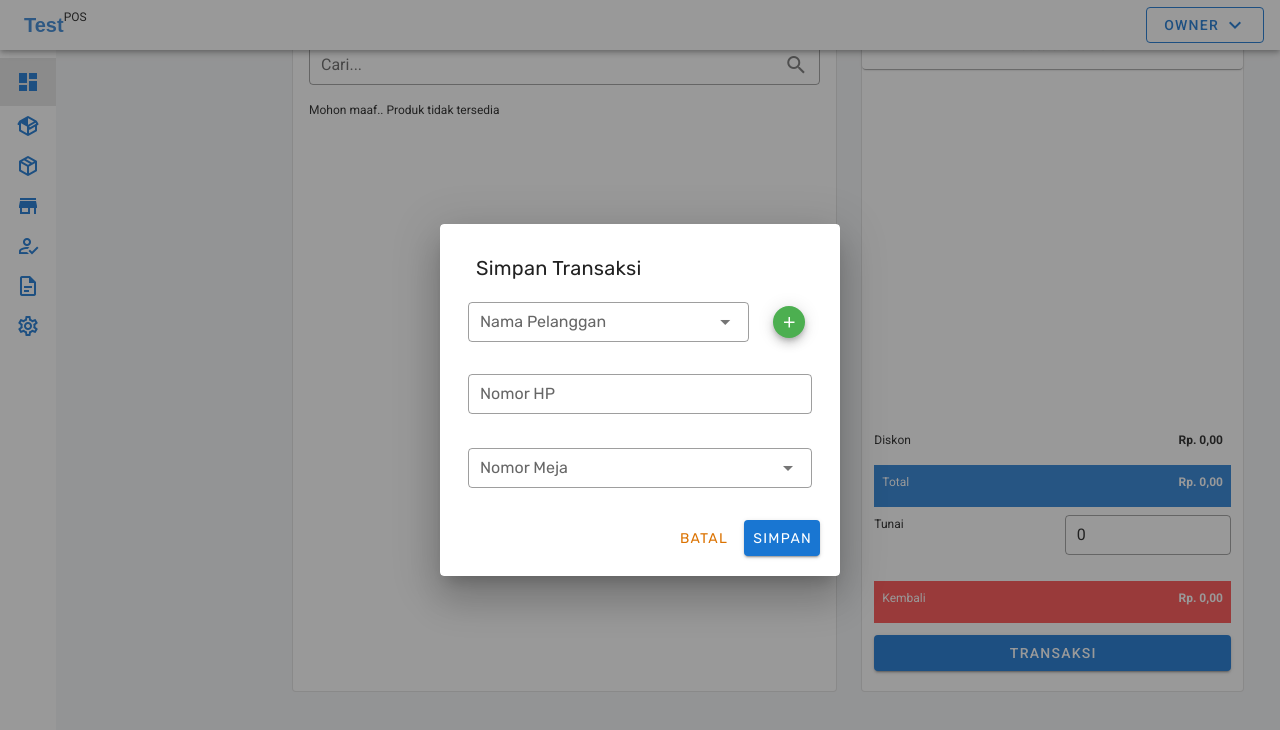
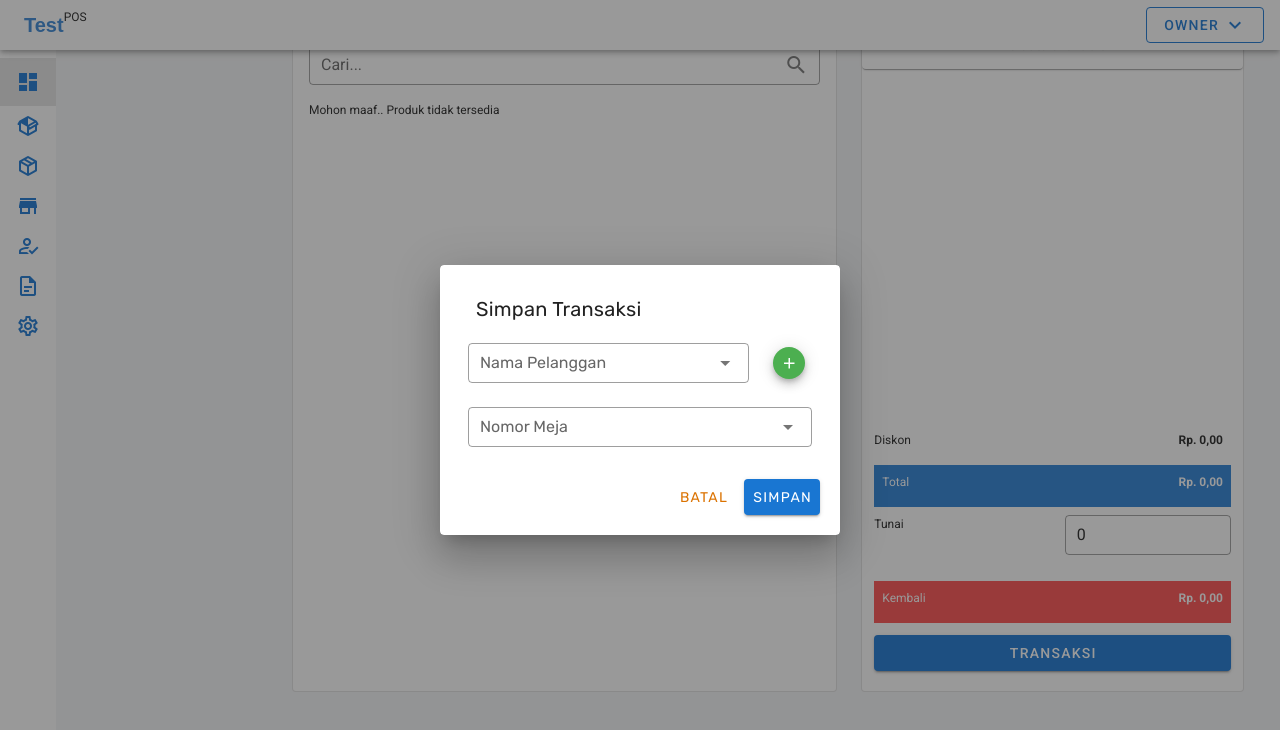
Before and after one commit to Nurhiman20/pos-app, a Vue app: page /dashboard in a window 1280 px wide. Both pictures are taken after a click on the button "TRANSAKSI". Shown: the part 151-881 px from the top of the page. Built offline with nearby package versions, Linux system fonts and the light colour scheme.

Commit message:
:hammer: feat(Transaction): Change format customer data

```diff
--- a/src/views/Dashboard/components/DialogSimpanTransaksi.vue
+++ b/src/views/Dashboard/components/DialogSimpanTransaksi.vue
@@ -10,9 +10,10 @@
                 <v-col cols="10">
                   <v-autocomplete
                     :error-messages="errors"
-                    v-model="selectCustomerName"
-                    :items="itemCustomer"
-                    :search-input.sync="customerName"
+                    v-model="customer"
+                    :items="$store.state.listCustomer"
+                    :item-text="textCustomer"
+                    :item-value="valueCustomer"
                     label="Nama Pelanggan"
                     cache-items
                     class="mt-2 px-4"
@@ -38,16 +39,6 @@
                 </v-col>
               </v-row>
             </ValidationProvider>
-            <ValidationProvider v-slot="{ errors }" name="Nomor HP" rules="integer">
-              <v-text-field
-                :error-messages="errors"
-                v-model="phoneNumber"
-                label="Nomor HP"
-                outlined
-                dense
-                class="mb-0 mt-8 px-4"
-              ></v-text-field>
-            </ValidationProvider>
             <ValidationProvider v-slot="{ errors }" name="Nomor Meja" rules="required|integer">
               <v-autocomplete
                 :error-messages="errors"
@@ -56,7 +47,7 @@
                 :search-input.sync="tableNumber"
                 label="Nomor Meja"
                 cache-items
-                class="mt-2 px-4"
+                class="mt-6 px-4"
                 outlined
                 dense
                 hide-no-data
@@ -92,9 +83,7 @@ export default {
   },
   data() {
     return {
-      customerName: null,
-      selectCustomerName: null,
-      phoneNumber: null,
+      customer: null,
       selectTableNumber: null,
       tableNumber: null,
       itemCustomer: [],
@@ -103,26 +92,22 @@ export default {
     }
   },
   watch: {
-    customerName(val) {
-      val && val !== this.selectCustomerName && this.querySelections(val);
-      this.checkPhoneNumber(val);
-    },
     tableNumber(val) {
       val && val !== this.selectTableNumber && this.querySelectionsTable(val);
     }
   },
   methods: {
-    querySelections(v) {
-      let listCustomer = this.$store.state.listCustomer.map(item => item.name);
-      this.itemCustomer = listCustomer.filter(e => {
-        return (e || '').toLowerCase().indexOf((v || '').toLowerCase()) > -1;
-      });
-    },
     querySelectionsTable(v) {
       let listTable = this.$store.state.listTable.map(item => item.table_number);
       this.itemTable = listTable.filter(e => {
         return (e || '').toLowerCase().indexOf((v || '').toLowerCase()) > -1;
       });
+    },
+    textCustomer(item) {
+      return item.name + ' - ' + item.phone_number
+    },
+    valueCustomer(item) {
+      return item
     },
     closeDialog() {
       this.$emit('close', false);
@@ -135,20 +120,12 @@ export default {
       this.selectCustomerName = e.name;
       this.newCustomerDialog = false;
     },
-    checkPhoneNumber(val) {
-      this.$store.state.listCustomer.forEach(element => {
-        if (element.name === val) {
-          this.phoneNumber = element.phone_number
-        }
-      });
-    },
     addNewCustomer() {
       this.newCustomerDialog = true;
     },
     saveTransaction() {
       let dataForm = this.transaction;
-      dataForm.customer_name = this.customerName;
-      dataForm.phone_number = this.phoneNumber;
+      dataForm.customer = this.customer;
       dataForm.table_number = this.tableNumber;
       if (this.$store.state.selectedTx.id !== undefined) {
         dataForm.id = this.$store.state.selectedTx.id;
--- a/src/views/Laporan/views/LaporanPenjualan.vue
+++ b/src/views/Laporan/views/LaporanPenjualan.vue
@@ -43,8 +43,8 @@
           </div>
         </template>
         <template v-slot:item.customer_name="{item}">
-          <p class="mb-0 mt-4">{{ item.customer_name }}</p>
-          <p class="app-subtitle">{{ item.phone_number }}</p>
+          <p class="mb-0 mt-4">{{ item.customer.name }}</p>
+          <p class="app-subtitle">{{ item.customer.phone_number }}</p>
         </template>
         <template v-slot:item.total_discount="{item}">
           <p>Rp{{ formatCurrency(item.total_discount) }},00</p>
```
